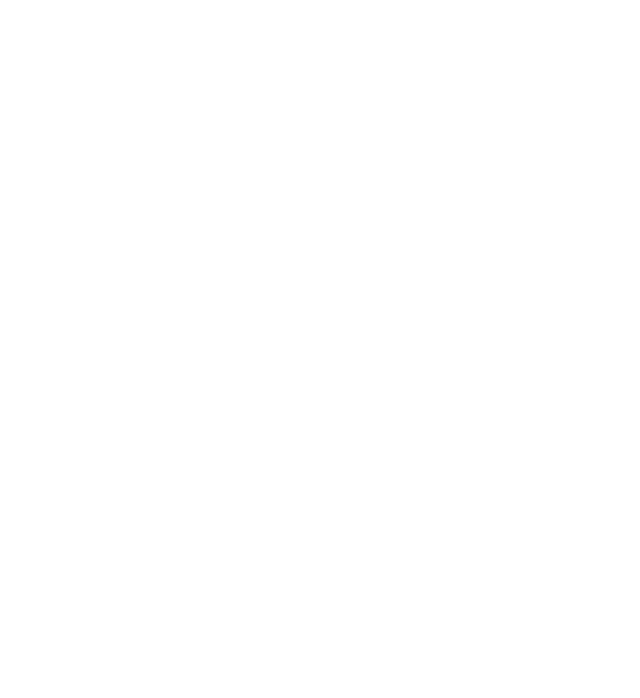
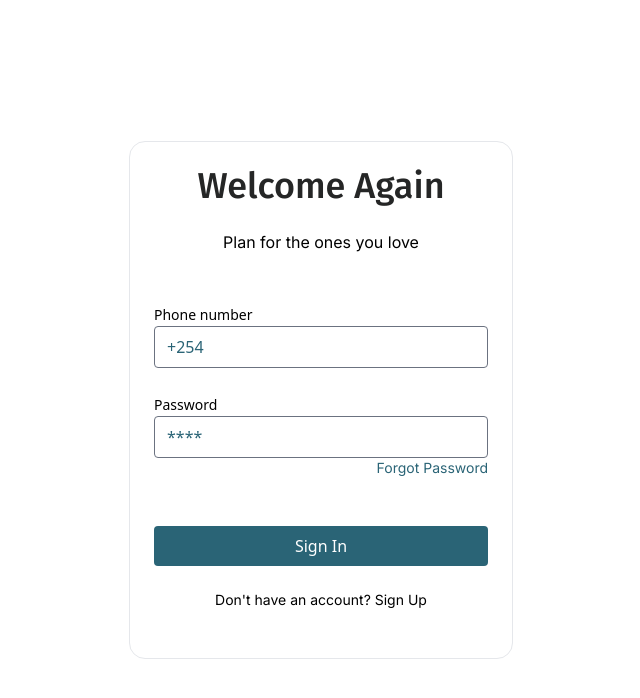
Before and after one commit to Amaris-Digital/fariji, a React (Vite) app in the folder client/: page /login in a window 1280 px wide. Before the commit this address had no page. Shown: the top 698 px of the page, without its empty margins (319-959 px from the left). Built offline with nearby package versions, Linux system fonts and the light colour scheme.

Commit message:
Setting Up the login component and  stylings.

```diff
--- a/client/package.json
+++ b/client/package.json
@@ -13,9 +13,11 @@
     "format": "prettier --write 'src/**/*.{js,jsx,ts,tsx,css,md,json}' --config ./.prettierrc"
   },
   "dependencies": {
+    "@apollo/client": "^3.7.14",
     "eslint-plugin-react-hooks": "^4.6.0",
     "flowbite": "^1.6.4",
     "flowbite-react": "^0.4.2",
+    "graphql": "^16.6.0",
     "react": "^18.2.0",
     "react-dom": "^18.2.0",
     "react-router-dom": "^6.11.1"
--- a/client/src/App.tsx
+++ b/client/src/App.tsx
@@ -1,13 +1,27 @@
-import Home from "./pages/Home";
-import {Route, Routes} from "react-router-dom";
+import Home from './pages/Home'
+import Login from './pages/Login'
+import { Route, Routes } from 'react-router-dom'
+import { ApolloClient, InMemoryCache, ApolloProvider, gql, HttpLink, from } from '@apollo/client'
+
+const link = from([new HttpLink({ uri: 'http://localhost:3000/graphql' })])
+
+const client = new ApolloClient({
+  cache: new InMemoryCache(),
+  link,
+})
+
+
 
 function App(): JSX.Element {
   return (
-    <div>
-      <Routes>
-          <Route path={"/"} element={ <Home/> } />
-      </Routes>
-    </div>
+    <ApolloProvider client={client}>
+      <div>
+        <Routes>
+          <Route path={'/'} element={<Home />} />
+          <Route path={'/login'} element={< Login />} />
+        </Routes>
+      </div>
+    </ApolloProvider>
   )
 }
 
--- a/client/src/index.css
+++ b/client/src/index.css
@@ -1,3 +1,21 @@
+@import url('https://fonts.googleapis.com/css2?family=Fira+Sans:wght@500&display=swap');
+@import url('https://fonts.googleapis.com/css2?family=Inter&display=swap');
+
+
 @tailwind base;
 @tailwind components;
 @tailwind utilities;
+
+:root{
+    --primary: #2A6476;
+    --secondary: #252626;
+
+
+}
+
+@layer base{
+    p{
+        @apply font-inter;
+
+    }
+}
--- /dev/null
+++ b/client/src/pages/Login.tsx
@@ -0,0 +1,102 @@
+import React, { useState } from 'react'
+import { Link, useNavigate } from 'react-router-dom'
+import { gql, useMutation } from '@apollo/client'
+
+export const SIGN_IN_MUTATION = gql`
+  mutation signIn($phone: String!, $password: String!) {
+    signIn(input: { phone: $phone, password: $password }) {
+      token
+    }
+  }
+`
+
+const Login = () => {
+  const [phone, setPhone] = useState<string>('')
+  const [password, setPassword] = useState<string>('')
+  const navigate = useNavigate()
+
+  const [signInData, { loading, error }] = useMutation(SIGN_IN_MUTATION)
+
+  const handleSignIn = (e: React.FormEvent) => {
+    e.preventDefault()
+
+    signInData({
+      variables: { phone, password },
+    })
+      .then((response) => {
+
+        const data = response.data.signIn
+        if (data.token) {
+          localStorage.setItem('token', data.token)
+          navigate('/')
+        } else {
+          alert('You have entered a wrong phone number or password')
+        }
+      })
+      .catch((error) => {
+        console.error('Error signing in:', error)
+      })
+    setPhone('')
+    setPassword('')
+  }
+
+  return (
+    <div className='flex flex-col justify-center items-center h-screen'>
+      <div className='w-96 p-6 bg-white bg-opacity-70 rounded-2xl shadow-5xl border'>
+        <div className='text-center'>
+          <h2 className='font-fira text-medium text-4xl text-[var(--secondary)]'>Welcome Again</h2>
+          <br />
+          <p>Plan for the ones you love</p>
+          <br />
+          <br />
+        </div>
+
+        <form onSubmit={handleSignIn}>
+          <label className='text-sm'>Phone number</label>
+          <br />
+          <input
+            type='text'
+            value={phone}
+            name='phone'
+            onChange={(e) => setPhone(e.target.value)}
+            placeholder='+254'
+            required
+            className='w-full rounded placeholder-[var(--primary)]'
+          />
+          <br />
+          <br />
+          <label className='text-sm'>Password</label>
+          <br />
+          <input
+            type='password'
+            value={password}
+            name='password'
+            onChange={(e) => setPassword(e.target.value)}
+            placeholder='****'
+            required
+            className='w-full rounded placeholder-[var(--primary)]'
+          />
+          <br />
+          <p className='text-sm text-[var(--primary)] text-right'>
+            <Link to='#'>Forgot Password</Link>
+          </p>
+          <br />
+          <br />
+          <input
+            type='submit'
+            value='Sign In'
+            className='bg-[var(--primary)] text-white rounded py-2 px-4 w-full'
+            disabled={loading}
+          />
+        </form>
+        <br />
+        <p className='font-medium text-sm text-center'>
+          Don't have an account? <Link to='/signup'>Sign Up</Link>
+        </p>
+        <br />
+      </div>
+    </div>
+  )
+}
+
+export default Login
--- a/client/tailwind.config.js
+++ b/client/tailwind.config.js
@@ -8,8 +8,8 @@
   theme: {
     extend: {
       fontFamily: {
-        fira: ['Fira', 'sans-serif'],
-        inter: ['Inter', 'sans-serif'],
+        'fira': ['Fira Sans'],
+        'inter': ['Inter'],
       },
       fontSize: {
         h1: '40px',
```
Also changed, not shown: 2 other files (tests, documents, lock files or other folders).
